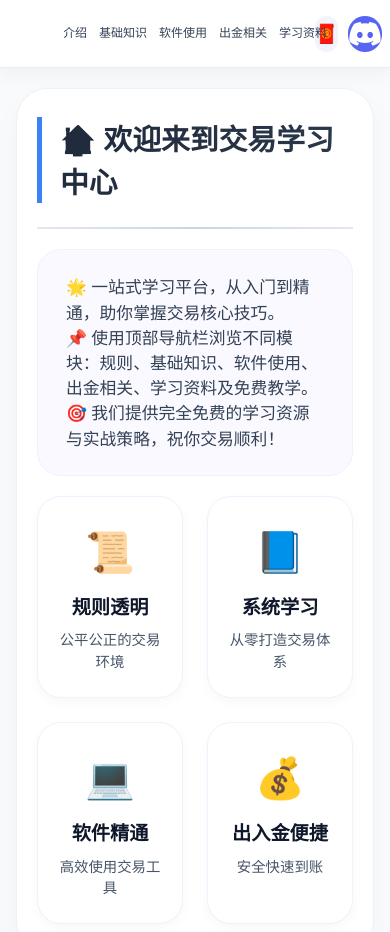
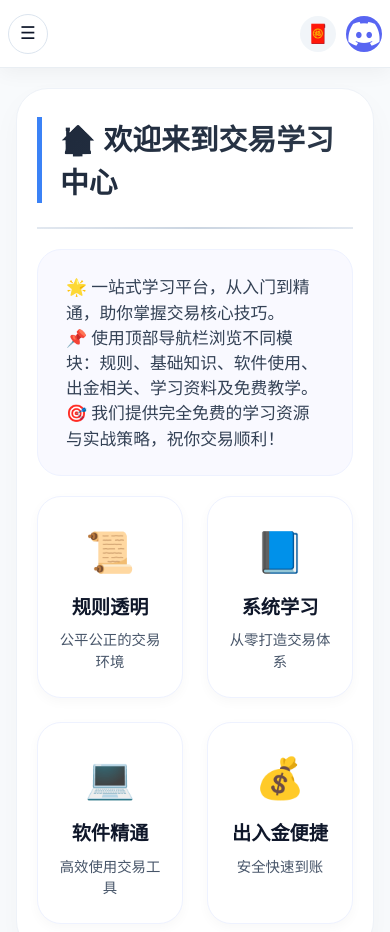
Before and after one commit to aceTraderFx/AceFx, a Vue app: page / in a window 390 px wide. Shown: the top 932 px of the page. Built offline with nearby package versions, Linux system fonts and the light colour scheme.

Commit message:
Add mobile menu and dropdown

```diff
--- a/src/App.vue
+++ b/src/App.vue
@@ -1,15 +1,34 @@
 <script setup lang="ts">
+import { ref } from 'vue'
 import { useRouter } from 'vue-router'
+
 const router = useRouter()
+const mobileMenuOpen = ref(false)
+
+const menuItems = [
+  { label: '首页', to: '/' },
+  { label: '规则介绍', to: '/rule' },
+  { label: '基础知识', to: '/basic' },
+  { label: '软件使用', to: '/software' },
+  { label: '出金相关', to: '/withdrawal' },
+  { label: '学习资料', to: '/material' },
+  { label: '免费教学', to: '/freecourse' },
+]
 
 const handleRedPacket = () => {
+  mobileMenuOpen.value = false
   router.push('/test')
 }
 
 const handleDiscord = () => {
+  mobileMenuOpen.value = false
   if (confirm('🎮 加入官方 Discord 交易社区？\n与上千交易者交流心得、获取每日信号。')) {
     alert('✨ 演示模式：正式版将跳转 Discord 邀请链接。')
   }
+}
+
+const closeMenu = () => {
+  mobileMenuOpen.value = false
 }
 </script>
 
@@ -17,20 +36,28 @@ const handleDiscord = () => {
   <div id="app">
     <div class="navbar">
       <div class="nav-container">
-        <div class="nav-left"></div>
-        <div class="nav-menu">
+        <div class="nav-left">
+          <button class="menu-toggle" type="button" @click="mobileMenuOpen = !mobileMenuOpen" aria-label="展开菜单">☰</button>
+        </div>
+
+        <nav class="nav-menu desktop-nav">
           <router-link to="/" class="nav-link">首页</router-link>
-          <router-link to="/rule" class="nav-link">规则介绍</router-link>
-          <router-link to="/basic" class="nav-link">基础知识</router-link>
-          <router-link to="/software" class="nav-link">软件使用</router-link>
-          <router-link to="/withdrawal" class="nav-link">出金相关</router-link>
-          <router-link to="/material" class="nav-link">学习资料</router-link>
-          <router-link to="/freecourse" class="nav-link">免费教学</router-link>
-        </div>
+          <div class="nav-dropdown">
+            <button class="nav-link nav-dropdown-toggle" type="button">更多内容</button>
+            <div class="nav-dropdown-panel">
+              <router-link v-for="item in menuItems.filter((x) => x.to !== '/')" :key="item.to" :to="item.to" class="nav-link drop-link" @click="closeMenu">{{ item.label }}</router-link>
+            </div>
+          </div>
+        </nav>
+
         <div class="nav-right">
           <button class="icon-btn-redpack" @click="handleRedPacket">🧧</button>
           <button class="icon-btn-discord" @click="handleDiscord"><i class="fab fa-discord"></i></button>
         </div>
+      </div>
+
+      <div v-if="mobileMenuOpen" class="mobile-nav-panel">
+        <router-link v-for="item in menuItems" :key="item.to" :to="item.to" class="nav-link mobile-link" @click="closeMenu">{{ item.label }}</router-link>
       </div>
     </div>
     <div class="main-content">
@@ -42,3 +69,105 @@ const handleDiscord = () => {
     </div>
   </div>
 </template>
+
+<style scoped>
+.nav-left,
+.nav-right {
+  display: flex;
+  align-items: center;
+}
+
+.menu-toggle {
+  display: none;
+  border: 1px solid #dbe4ee;
+  background: #fff;
+  color: #0f172a;
+  border-radius: 999px;
+  width: 40px;
+  height: 40px;
+  font-size: 1.1rem;
+  cursor: pointer;
+}
+
+.desktop-nav {
+  display: flex;
+  align-items: center;
+}
+
+.nav-dropdown {
+  position: relative;
+}
+
+.nav-dropdown-toggle {
+  background: transparent;
+  border: 0;
+  cursor: pointer;
+  font: inherit;
+}
+
+.nav-dropdown-panel {
+  position: absolute;
+  top: calc(100% + 8px);
+  left: 0;
+  min-width: 180px;
+  display: none;
+  flex-direction: column;
+  background: #fff;
+  border: 1px solid #e5eef7;
+  border-radius: 16px;
+  box-shadow: 0 10px 25px rgba(15, 23, 42, 0.12);
+  padding: 6px;
+  z-index: 1100;
+}
+
+.nav-dropdown:hover .nav-dropdown-panel,
+.nav-dropdown:focus-within .nav-dropdown-panel {
+  display: flex;
+}
+
+.drop-link {
+  padding: 8px 10px;
+  border-radius: 10px;
+}
+
+.drop-link:hover {
+  background: #f1f5f9;
+}
+
+.mobile-nav-panel {
+  display: none;
+  flex-direction: column;
+  gap: 6px;
+  padding: 10px 12px 12px;
+  border-top: 1px solid #edf2f7;
+  background: rgba(255, 255, 255, 0.98);
+}
+
+.mobile-link {
+  padding: 10px 12px;
+  border-radius: 12px;
+  background: #f8fafc;
+}
+
+@media (max-width: 980px) {
+  .menu-toggle {
+    display: inline-flex;
+    align-items: center;
+    justify-content: center;
+  }
+
+  .desktop-nav {
+    display: none;
+  }
+
+  .mobile-nav-panel {
+    display: flex;
+  }
+
+  .nav-left,
+  .nav-right {
+    width: auto;
+    flex: 0 0 auto;
+  }
+}
+</style>
```
Also changed, not shown: 5 other files (tests, documents, lock files or other folders).
